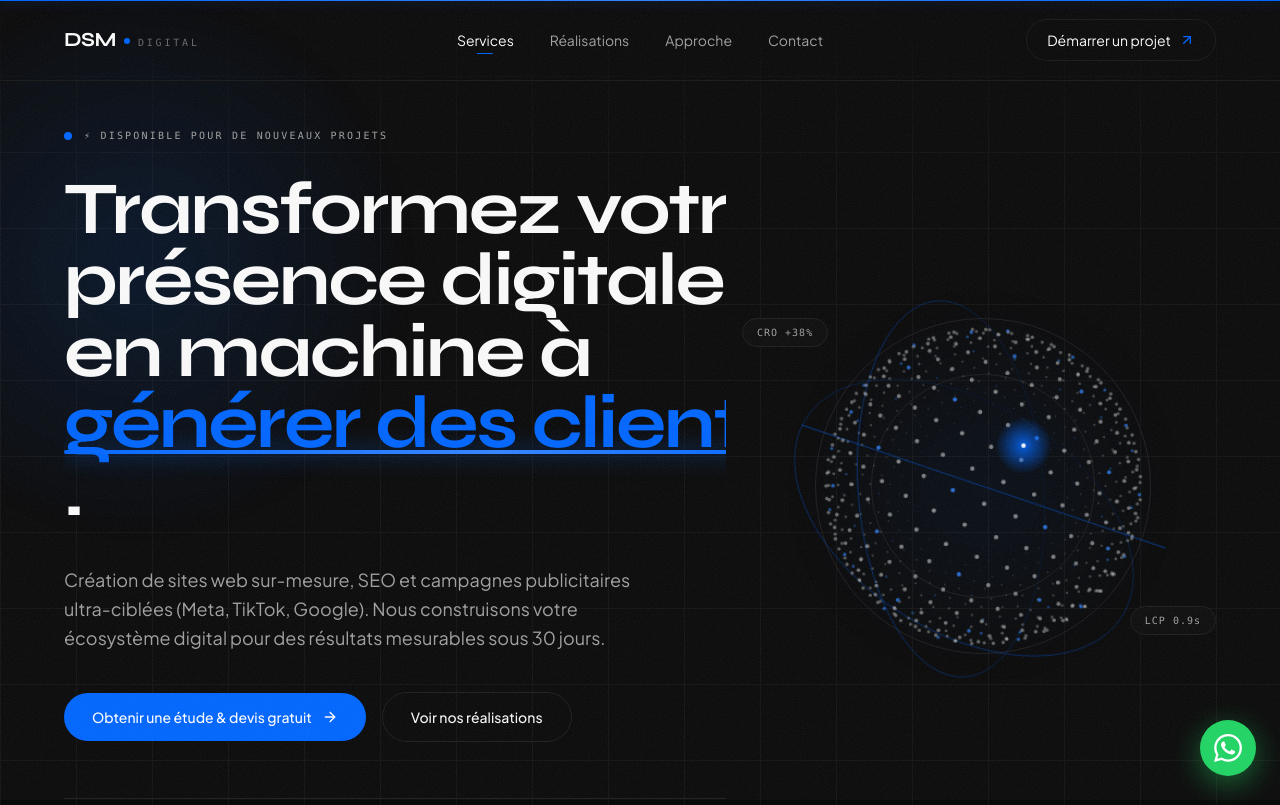
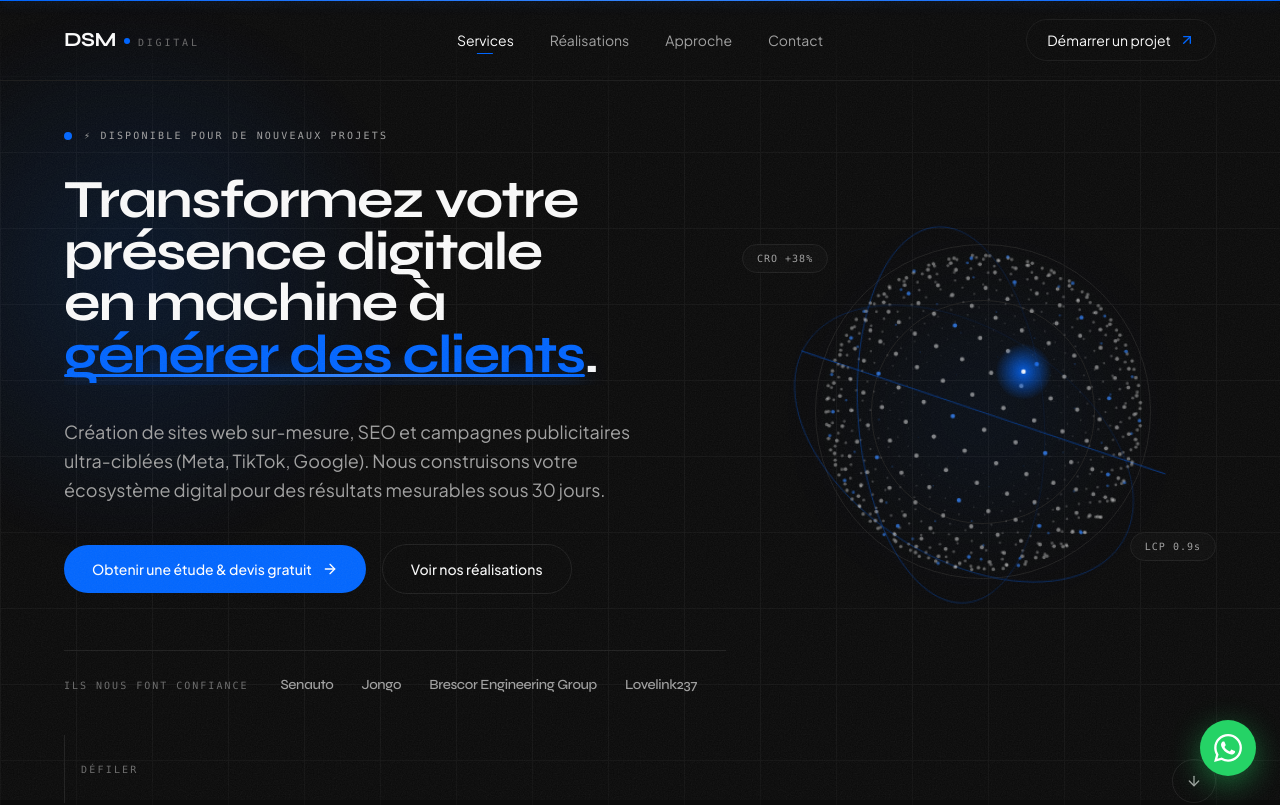
Before and after one commit to tchindagabriel59-arch/dsm-digital-portfolio, a Next.js app: page / in a window 1280 px wide. Shown: the top 805 px of the page. Built offline with nearby package versions, Linux system fonts and the light colour scheme.

Commit message:
Update Hero.tsx
ajoute

```diff
--- a/src/components/sections/Hero.tsx
+++ b/src/components/sections/Hero.tsx
@@ -54,7 +54,7 @@ export default function Hero() {
           variants={container}
           initial="hidden"
           animate={state}
-          className="lg:col-span-7 xl:col-span-7"
+          className="lg:col-span-8 xl:col-span-7"
         >
           {/* Pastille de disponibilité */}
           <motion.div variants={fade} className="mb-6 md:mb-8 flex items-center gap-3">
@@ -67,11 +67,11 @@ export default function Hero() {
             </span>
           </motion.div>
 
-          {/* Titre responsive (Taille adaptée pour smartphone 320px+ & Desktop) */}
-          <h1 className="display text-[clamp(1.75rem,5.8vw,5.2rem)] leading-[1.08] sm:leading-[1.05] tracking-tight text-bone">
+          {/* Titre responsive corrigé (Taille fluide & sans blocage) */}
+          <h1 className="display text-[clamp(1.75rem,4.2vw,3.8rem)] leading-[1.08] sm:leading-[1.06] tracking-tight text-bone">
             {HERO.titleLines.map((text) => (
               <span key={text} className="block overflow-hidden pb-[0.04em]">
-                <motion.span variants={line} className="block whitespace-nowrap">
+                <motion.span variants={line} className="block">
                   {text}
                 </motion.span>
               </span>
@@ -147,7 +147,7 @@ export default function Hero() {
           initial={{ opacity: 0, scale: 0.92 }}
           animate={ready ? { opacity: 1, scale: 1 } : {}}
           transition={{ duration: 1.5, delay: 0.25, ease: [0.16, 1, 0.3, 1] }}
-          className="relative mx-auto w-full max-w-xs sm:max-w-md lg:col-span-5 lg:max-w-none xl:col-span-5"
+          className="relative mx-auto w-full max-w-xs sm:max-w-md lg:col-span-4 lg:max-w-none xl:col-span-5"
         >
           <HeroVisual />
 
```
